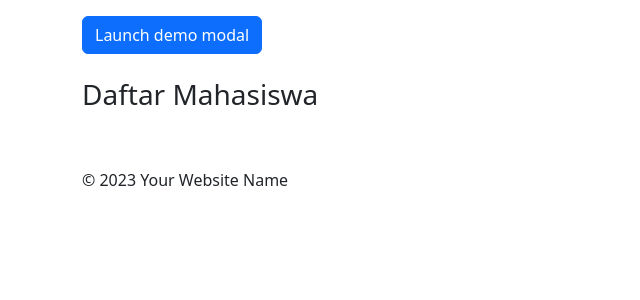
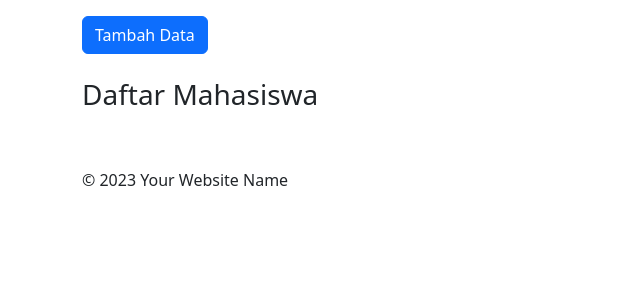
Before and after one commit to dianck/mvc, a PHP site: template app/views/mahasiswa/index.php in a window 1280 px wide. Shown: the part 56-356 px from the top of the page, without its empty margins (0-640 px from the left). Run offline with PHP 8.4, Linux system fonts and the light colour scheme; the template is opened without the code that fills it, so the values that code supplies are empty; some libraries are stand-ins or nearby versions.

Commit message:
edit tombol modal

```diff
--- a/app/views/mahasiswa/index.php
+++ b/app/views/mahasiswa/index.php
@@ -2,8 +2,8 @@
 <div class="container mt-3">
     <div class="row">
         <div class="col-10">
-            <button type="button" class="btn btn-primary" data-bs-toggle="modal" data-bs-target="#exampleModal">
-                    Launch demo modal
+            <button type="button" class="btn btn-primary" data-bs-toggle="modal" data-bs-target="#formModal">
+                    Tambah Data
             </button>
             <br><br>
             <h3>Daftar Mahasiswa</3>
@@ -23,11 +23,11 @@
 
 
 <!-- Modal -->
-<div class="modal fade" id="exampleModal" tabindex="-1" aria-labelledby="exampleModalLabel" aria-hidden="true">
+<div class="modal fade" id="formModal" tabindex="-1" aria-labelledby="judulModal" aria-hidden="true">
   <div class="modal-dialog">
     <div class="modal-content">
       <div class="modal-header">
-        <h1 class="modal-title fs-5" id="exampleModalLabel">Modal title</h1>
+        <h1 class="modal-title fs-5" id="judulModal">Tambah Data</h1>
         <button type="button" class="btn-close" data-bs-dismiss="modal" aria-label="Close"></button>
       </div>
       <div class="modal-body">
@@ -35,7 +35,7 @@
       </div>
       <div class="modal-footer">
         <button type="button" class="btn btn-secondary" data-bs-dismiss="modal">Close</button>
-        <button type="button" class="btn btn-primary">Save changes</button>
+        <button type="button" class="btn btn-primary">Tambah Data</button>
       </div>
     </div>
   </div>
```
